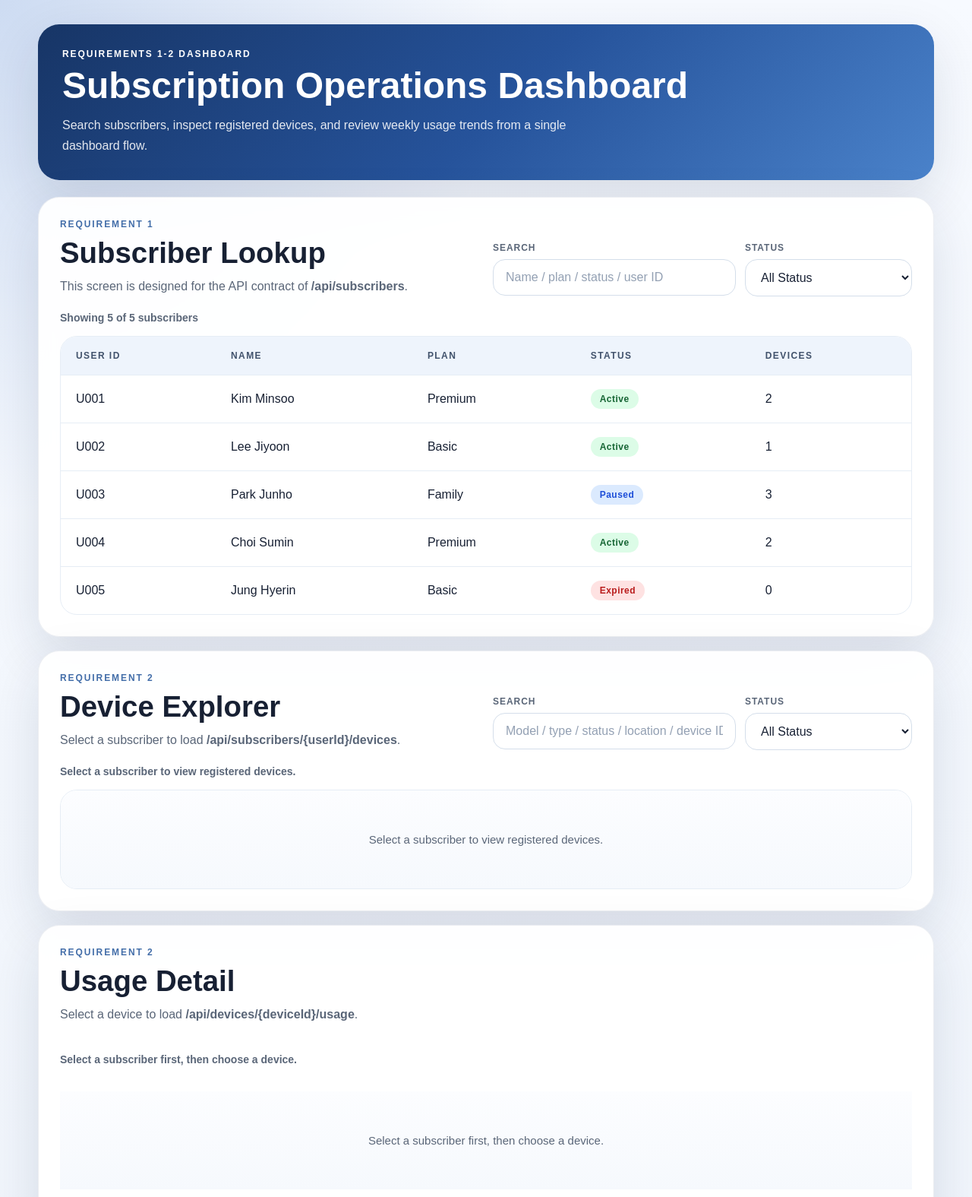
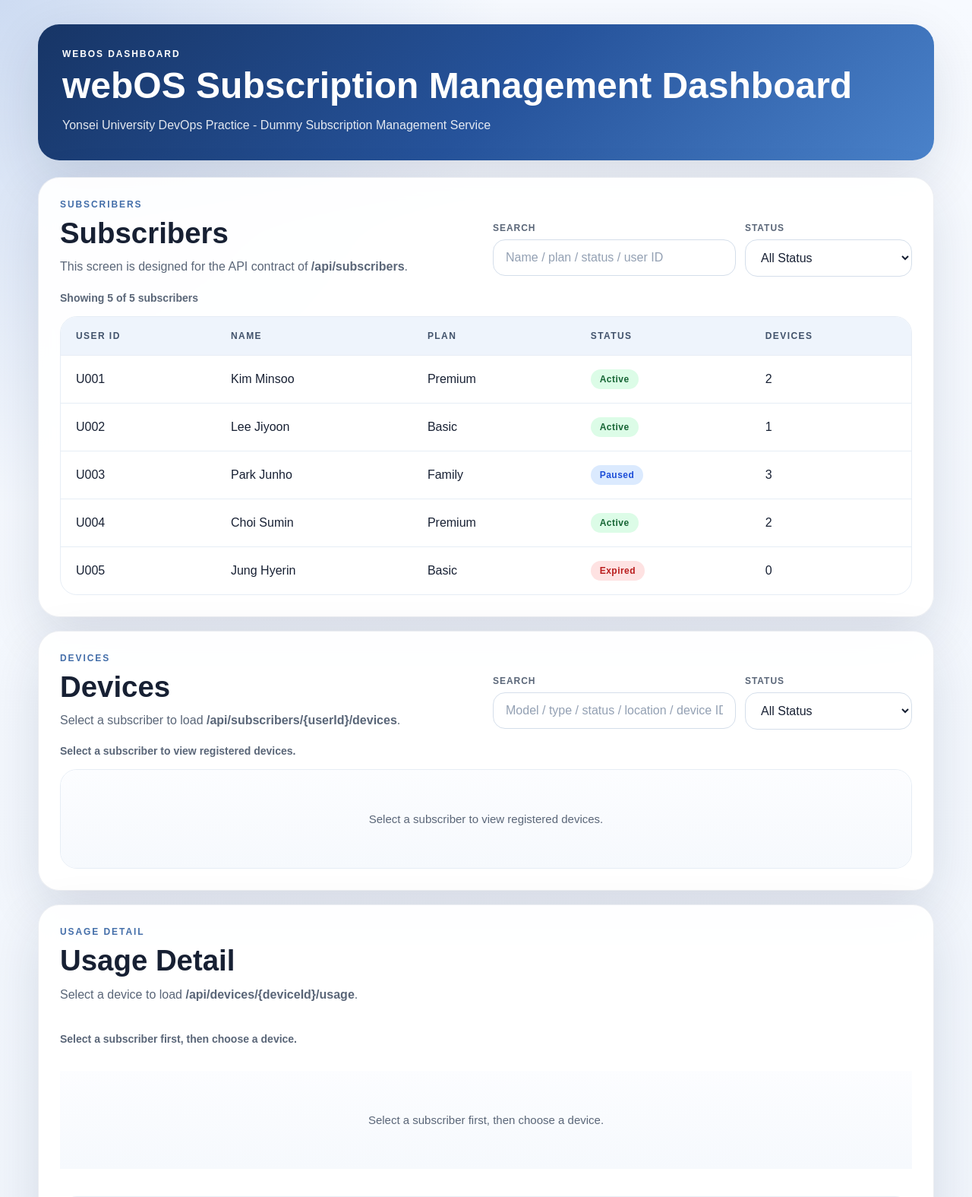
Before and after one commit to triangle-park/CAS3141, a FastAPI app: page / in a window 1280 px wide. Shown: the top 1575 px of the page at 76% size. Run offline with FastAPI, Linux system fonts and the light colour scheme.

Commit message:
feat: apply requirement 3 frontend copy to main

```diff
--- a/app/templates/index.html
+++ b/app/templates/index.html
@@ -3,17 +3,16 @@
 <head>
     <meta charset="UTF-8" />
     <meta name="viewport" content="width=device-width, initial-scale=1" />
-    <title>Subscription Operations Dashboard</title>
+    <title>webOS Subscription Management Dashboard</title>
     <link rel="stylesheet" href="/static/style.css" />
 </head>
 <body>
     <div class="page-shell">
         <header class="hero">
-            <p class="hero-kicker">Requirements 1-2 Dashboard</p>
-            <h1>Subscription Operations Dashboard</h1>
+            <p class="hero-kicker">webOS Dashboard</p>
+            <h1>webOS Subscription Management Dashboard</h1>
             <p>
-                Search subscribers, inspect registered devices, and review weekly
-                usage trends from a single dashboard flow.
+                Yonsei University DevOps Practice - Dummy Subscription Management Service
             </p>
         </header>
 
@@ -21,8 +20,8 @@
             <section class="panel">
                 <div class="panel-header">
                     <div>
-                        <p class="section-kicker">Requirement 1</p>
-                        <h2>Subscriber Lookup</h2>
+                        <p class="section-kicker">Subscribers</p>
+                        <h2>Subscribers</h2>
                         <p class="section-description">
                             This screen is designed for the API contract of
                             <strong>/api/subscribers</strong>.
@@ -80,8 +79,8 @@
             <section class="panel">
                 <div class="panel-header">
                     <div>
-                        <p class="section-kicker">Requirement 2</p>
-                        <h2>Device Explorer</h2>
+                        <p class="section-kicker">Devices</p>
+                        <h2>Devices</h2>
                         <p class="section-description">
                             Select a subscriber to load
                             <strong>/api/subscribers/{userId}/devices</strong>.
@@ -142,7 +141,7 @@
             <section class="panel panel-stack">
                 <div class="panel-header">
                     <div>
-                        <p class="section-kicker">Requirement 2</p>
+                        <p class="section-kicker">Usage Detail</p>
                         <h2>Usage Detail</h2>
                         <p class="section-description">
                             Select a device to load
```
